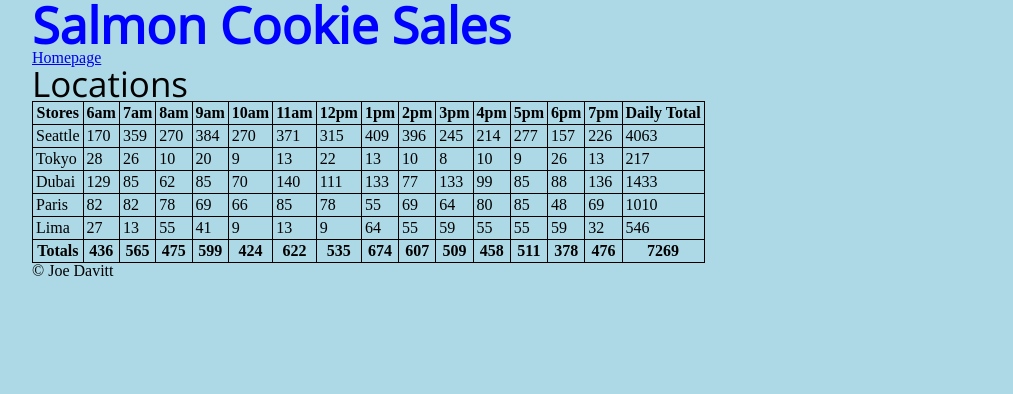
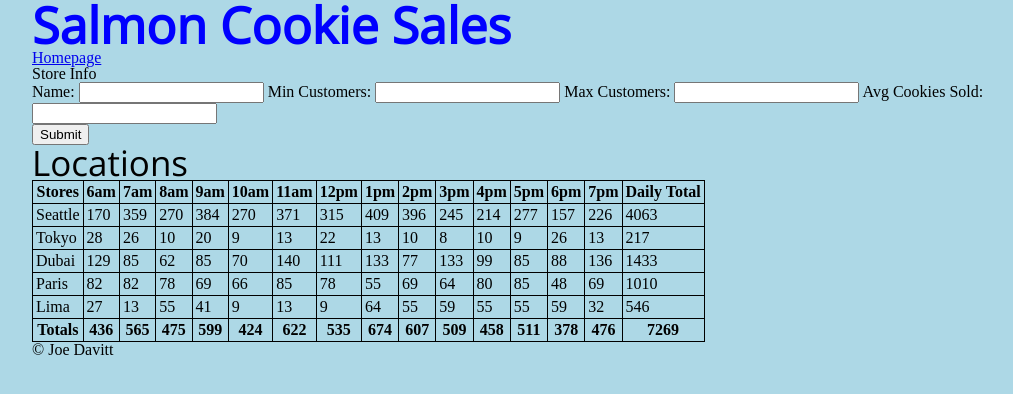
Before and after one commit to j-davitt/cookie-stand, a plain HTML site: page pages/sales.html in a window 1280 px wide. Shown: the whole page, without its empty margins (128-1141 px from the left). Drawn offline with nearby package versions, Linux system fonts and the light colour scheme.

Commit message:
add form

```diff
--- a/pages/sales.html
+++ b/pages/sales.html
@@ -22,6 +22,28 @@
   </header>
 
   <main>
+
+    <form id="my-form">
+      <fieldset>
+        <legend>Store Info</legend>
+
+        <label for="name">Name: </label>
+        <input type="text" id="name">
+
+        <label for="minCust">Min Customers: </label>
+        <input type="number" id="minCust" name="minCust">
+
+        <label for="maxCust">Max Customers: </label>
+        <input type="number" id="maxCust" name="maxCust">
+
+        <label for="avgCookie">Avg Cookies Sold: </label>
+        <input type="number" id="avgCookie" name="avgCookie">
+
+      </fieldset>
+      <button type="submit">Submit</button>
+     </form>
+
+
     <h2>Locations</h2>
     <section id="location-data"></section>
     <table id="sales-table"></table>
```
